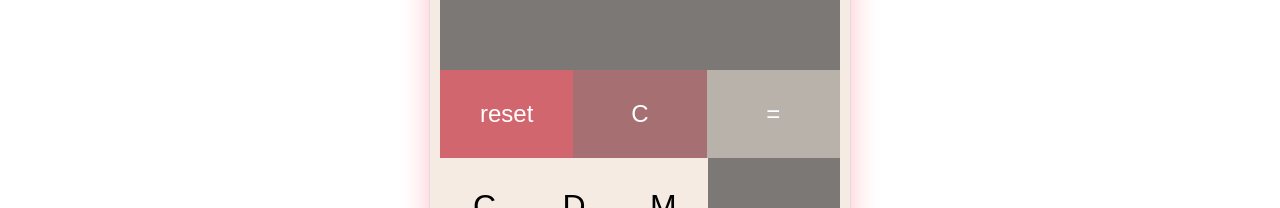
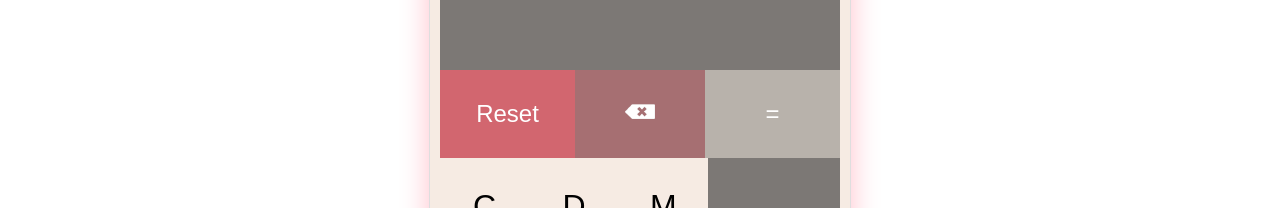
Before and after one commit to Hahiii/roman-numerals-challenge, a React (Create React App) app: page / in a window 1280 px wide. Shown: the part 320-528 px from the top of the page. Built offline with nearby package versions, Linux system fonts and the light colour scheme.

Commit message:
add icon on delete

```diff
--- a/src/App.css
+++ b/src/App.css
@@ -12,6 +12,12 @@ button {
   background: none;
 }
 
+img {
+  width: 30px;
+  padding: 30px 40px;
+  margin: 0;
+}
+
 .box {
   width: 100%;
   max-width: 400px;
@@ -21,7 +27,7 @@ button {
   color: #f4ece3;
   box-shadow: 0 0 30px pink;
   border: 1px solid #dedede;
-  padding: 10px 10px 30px
+  padding: 10px 10px 30px;
 }
 
 .screen {
@@ -98,6 +104,15 @@ button {
   flex: 1;
 }
 
+.val-item:active {
+  background: #e4deda;
+}
+
+.val-item:focus {
+  outline: none;
+  border: 1px dotted;
+}
+
 .active {
   cursor: pointer;
 }
@@ -113,3 +128,7 @@ footer {
 .right {
   box-shadow: 0px 0px 8px 0px green;
 }
+
+.img-container {
+  padding: 0px 10px;
+}
--- a/src/App.js
+++ b/src/App.js
@@ -2,6 +2,8 @@ import React, { useState, useRef } from 'react';
 import './App.css';
 import romanNumeralsDecimal from './RomanToDecimal'
 import decimalRoman from './DecimalToRoman'
+import deleteIcon from './images/delete.png'
+
 
 function App() {
   const [res, setRes] = useState("");
@@ -105,8 +107,8 @@ function App() {
           </div>
           <div className="keyboard">
             <div className="controlls-container">
-              <button className="controll one active" data-reset="reset" onClick={(e) => handleClick(e.target)}>reset</button>
-              <button className="controll two active" data-reset="C" onClick={(e) => handleClick(e.target)}>C</button>
+              <button className="controll one active" data-reset="reset" onClick={(e) => handleClick(e.target)}>Reset</button>
+              <button className="controll two active img-container" data-reset="C" onClick={(e) => handleClick(e.target)}><img src={deleteIcon} className="two"/></button>
               <button className="controll tree" data-reset="=" ref={calc} onClick={(e) => {
                 if (cal) {
                   handleClick(e.target);
@@ -138,7 +140,7 @@ function App() {
         </div>
       </section>
       <footer>
-        <p> Design by: <a href="https://dribbble.com/shots/6487156-Lifelimitsart-058-Calculator-Update">Erik</a>
+        <p> Design by: <a href="https://dribbble.com/shots/6487156-Lifelimitsart-058-Calculator-Update" target="_blank">Erik</a>
         </p>
       </footer>
     </div>
```
Also changed, not shown: src/images/delete.png (added).
